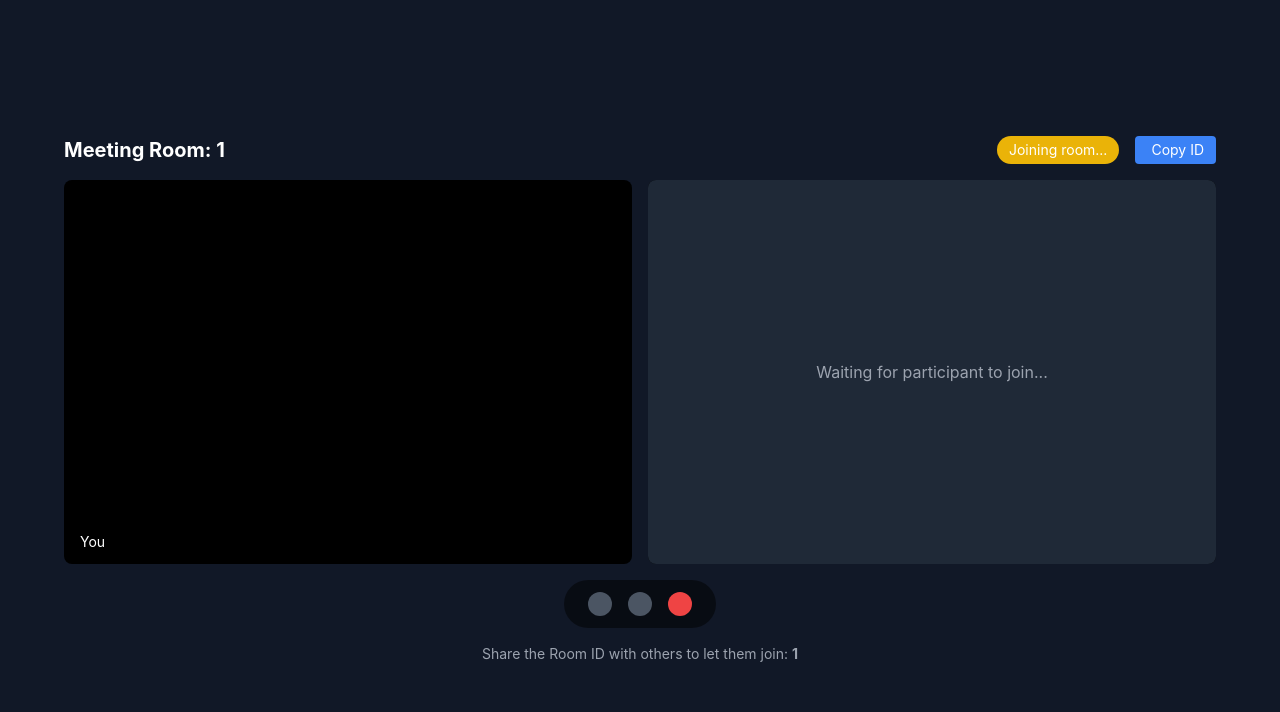
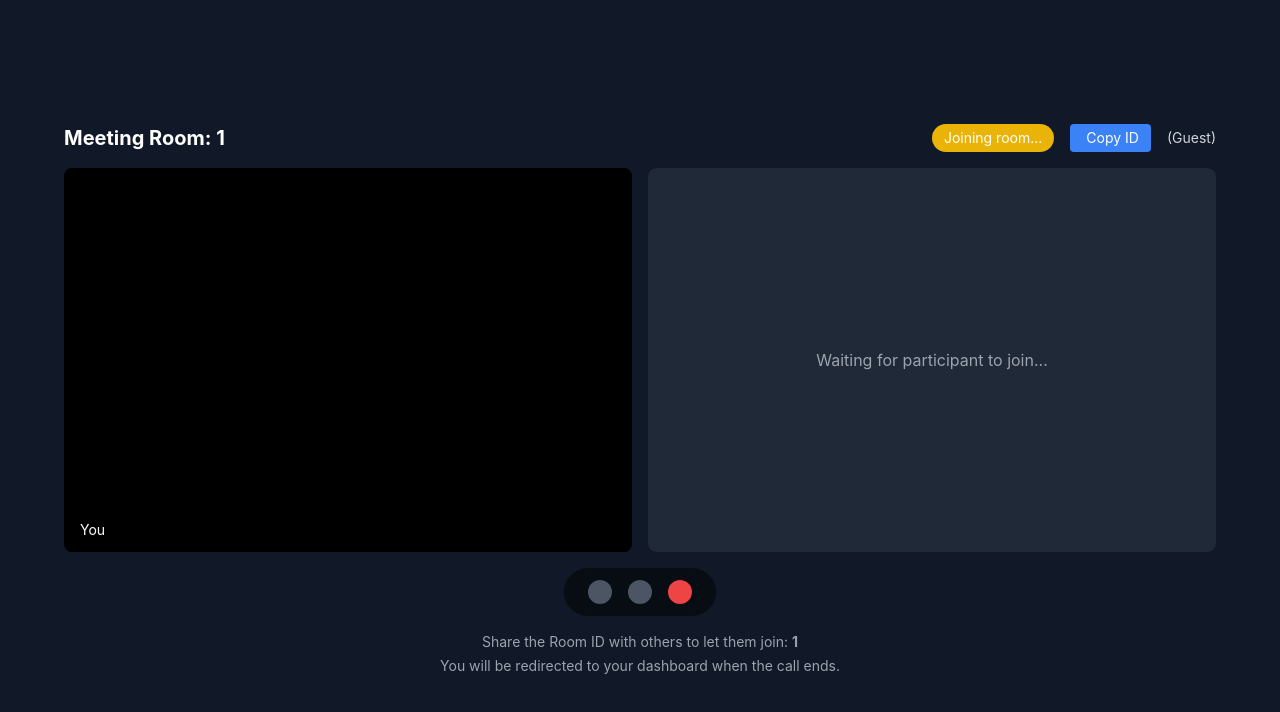
Before and after one commit to 599-wahab/plag-detector-next, a Next.js app: page /meeting/1 in a window 1280 px wide. Shown: the top 712 px of the page. Built offline with nearby package versions, Linux system fonts and the light colour scheme; no server answers.

Commit message:
updatupdated call routing

```diff
--- a/pages/meeting/[roomId].js
+++ b/pages/meeting/[roomId].js
@@ -19,12 +19,17 @@ export default function MeetingPage() {
   const [isVideoOff, setIsVideoOff] = useState(false);
   const [localStream, setLocalStream] = useState(null);
   const [connectionStatus, setConnectionStatus] = useState("Connecting...");
+  const [userRole, setUserRole] = useState(null);
 
   useEffect(() => {
     if (!roomId) return;
 
+    // Get user role from localStorage
+    const role = localStorage.getItem('role');
+    setUserRole(role);
+
     // Connect to the signaling server
-    socket = io("https://plag-detector-next.onrender.com"); // <-- your Render URL
+    socket = io("https://plag-detector-next.onrender.com");
 
     const pc = new RTCPeerConnection({
       iceServers: [
@@ -167,7 +172,7 @@ export default function MeetingPage() {
     }
   };
 
-  // End call and leave meeting
+  // End call and leave meeting - redirect to appropriate dashboard
   const endCall = () => {
     if (localStream) {
       localStream.getTracks().forEach(track => track.stop());
@@ -178,7 +183,17 @@ export default function MeetingPage() {
     if (socket) {
       socket.disconnect();
     }
-    router.push('/dashboard');
+
+    // Redirect to appropriate dashboard based on user role
+    const role = localStorage.getItem('role');
+    if (role === 'interviewer') {
+      router.push('/dashboard/interviewer');
+    } else if (role === 'candidate') {
+      router.push('/dashboard/candidate');
+    } else {
+      // Fallback to home if no role found
+      router.push('/');
+    }
   };
 
   // Copy room ID to clipboard
@@ -207,6 +222,9 @@ export default function MeetingPage() {
               <i className="fas fa-copy mr-1"></i>
               Copy ID
             </button>
+            <span className="text-sm text-gray-300">
+              ({userRole || 'Guest'})
+            </span>
           </div>
         </div>
       </div>
@@ -284,6 +302,7 @@ export default function MeetingPage() {
       {/* Status Info */}
       <div className="mt-4 text-center text-gray-400 text-sm">
         <p>Share the Room ID with others to let them join: <strong>{roomId}</strong></p>
+        <p className="mt-1">You will be redirected to your {userRole} dashboard when the call ends.</p>
       </div>
     </div>
   );
```
